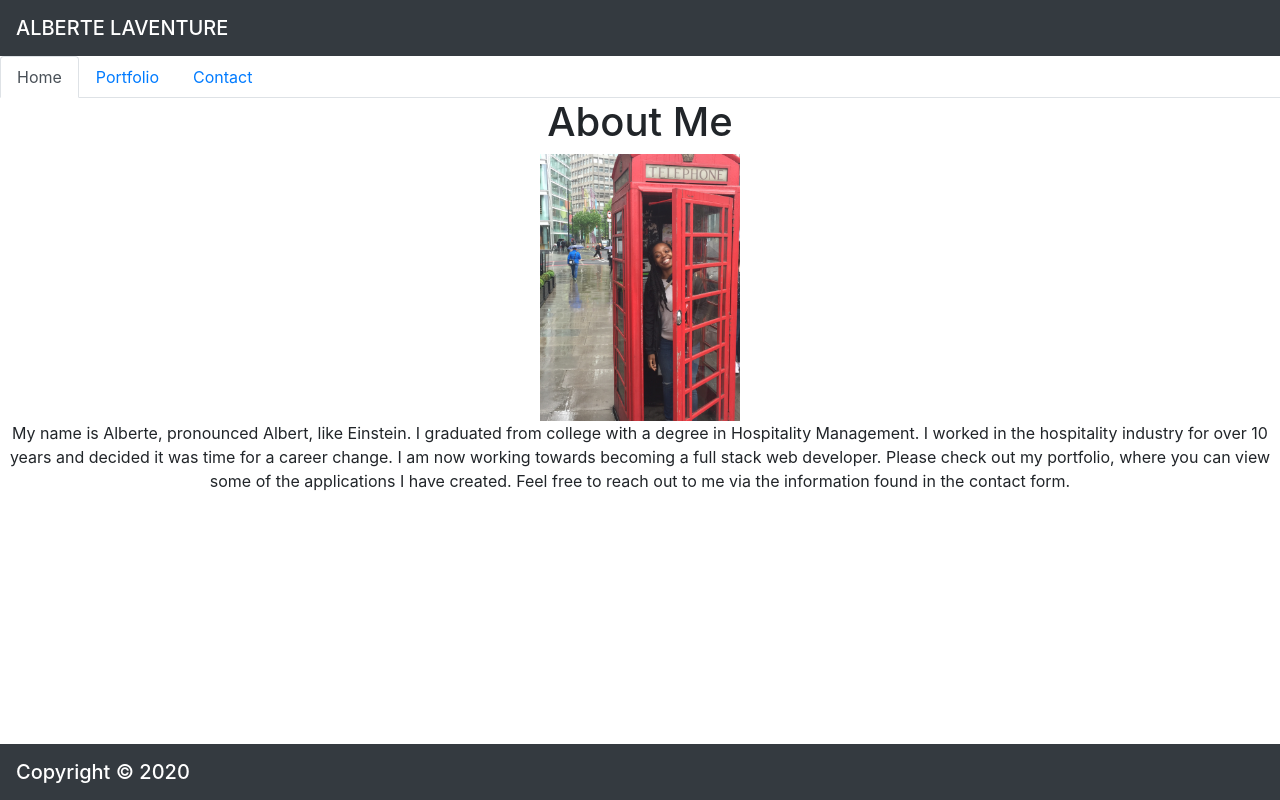
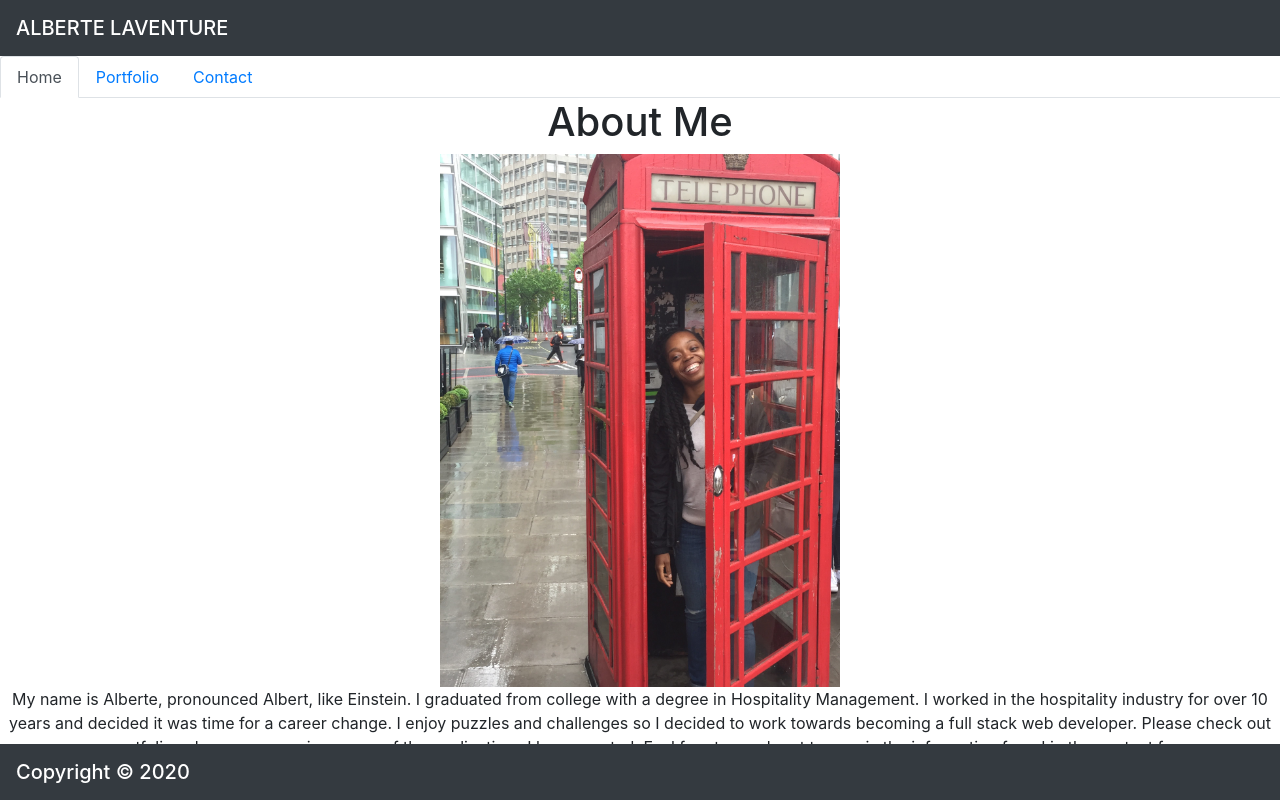
Before and after one commit to Albie140/ReactPortfolio, a React (Create React App) app: page / in a window 1280 px wide. Built offline with nearby package versions, Linux system fonts and the light colour scheme.

Commit message:
Added images to portfolio projects

```diff
--- a/src/components/CardDeck/CardDeck.js
+++ b/src/components/CardDeck/CardDeck.js
@@ -1,5 +1,11 @@
 import React from "react";
 import "./CardDeck.css";
+import Pwg1 from "../../assets/pwg1.png";
+import BookchatSignIn from "../../assets/bookchatSignIn.png";
+import BurgerApp from "../../assets/burgerApp.png";
+import RecipeRoulette from "../../assets/RecipeRoulette.png";
+import NoteTakerApp from "../../assets/noteTakerApp.png";
+import workdayScheduler from "../../assets/workdayScheduler.jpeg";
 
 
 function CardDeck() {
@@ -7,7 +13,7 @@ function CardDeck() {
 
         <div className="card-deck">
             <div className="card">
-                <img src="..." className="card-img-top" alt="Book Chat Application" />
+                <img src={BookchatSignIn} className="card-img-top" alt="Book Chat Application" />
                 <div className="card-body">
                     <h5 className="card-title">Book Chat</h5>
                     <p className="card-text"> </p>
@@ -15,7 +21,7 @@ function CardDeck() {
                 </div>
             </div>
             <div className="card">
-                <img src="..." className="card-img-top" alt="..." />
+                <img src={BurgerApp} className="card-img-top" alt="Burger App" />
                 <div className="card-body">
                     <h5 className="card-title">Burger App</h5>
                     <p className="card-text">This card has supporting text below as a natural lead-in to additional content.</p>
@@ -23,7 +29,7 @@ function CardDeck() {
                 </div>
             </div>
             <div className="card">
-                <img src="..." className="card-img-top" alt="..." />
+                <img src={NoteTakerApp} className="card-img-top" alt="Note Taker App" />
                 <div className="card-body">
                     <h5 className="card-title">Note Taker</h5>
                     <p className="card-text">This card has supporting text below as a natural lead-in to additional content.</p>
@@ -34,7 +40,7 @@ function CardDeck() {
             <br></br>
             <div className="card-deck">
                 <div className="card">
-                    <img src="..." className="card-img-top" alt="..." />
+                    <img src={RecipeRoulette} className="card-img-top" alt="Recipe Roulette" />
                     <div className="card-body">
                         <h5 className="card-title">Recipe Roulette</h5>
                         <p className="card-text">This card has supporting text below as a natural lead-in to additional content.</p>
@@ -42,7 +48,7 @@ function CardDeck() {
                     </div>
                 </div>
                 <div className="card">
-                    <img src="..." className="card-img-top" alt="..." />
+                    <img src={workdayScheduler} className="card-img-top" alt="Workday Scheduler" />
                     <div className="card-body">
                         <h5 className="card-title">Workday Scheduler</h5>
                         <p className="card-text">This card has supporting text below as a natural lead-in to additional content.</p>
@@ -50,7 +56,7 @@ function CardDeck() {
                     </div>
                 </div>
                 <div className="card">
-                    <img src="..." className="card-img-top" alt="..." />
+                    <img src={Pwg1} className="card-img-top" alt="Password Generator" />
                     <div className="card-body">
                         <h5 className="card-title">Password Generator</h5>
                         <p className="card-text"> </p>
--- a/src/pages/About.js
+++ b/src/pages/About.js
@@ -1,5 +1,6 @@
 import React from "react";
-import Me from "../assets/me.jpeg"
+import Me from "../assets/me.jpeg";
+
 
 
 function About() {
@@ -7,9 +8,9 @@ function About() {
       <div>
 
           <h1>About Me</h1>
-          <img src={Me} alt="Me!" className="img-fluid" height={300} width={200}/>
+          <img src={Me} alt="Me!" className="img-fluid" height={400} width={400}/>
               <p>
-              My name is Alberte, pronounced Albert, like Einstein. I graduated from college with a degree in Hospitality Management. I worked in the hospitality industry for over 10 years and decided it was time for a career change. I am now working towards becoming a full stack web developer. Please check out my portfolio, where you can view some of the applications I have created. Feel free to reach out to me via the information found in the contact form.
+              My name is Alberte, pronounced Albert, like Einstein. I graduated from college with a degree in Hospitality Management. I worked in the hospitality industry for over 10 years and decided it was time for a career change. I enjoy puzzles and challenges so I decided to work towards becoming a full stack web developer. Please check out my portfolio, where you can view some of the applications I have created. Feel free to reach out to me via the information found in the contact form.
               </p>
 
       </div>
```
